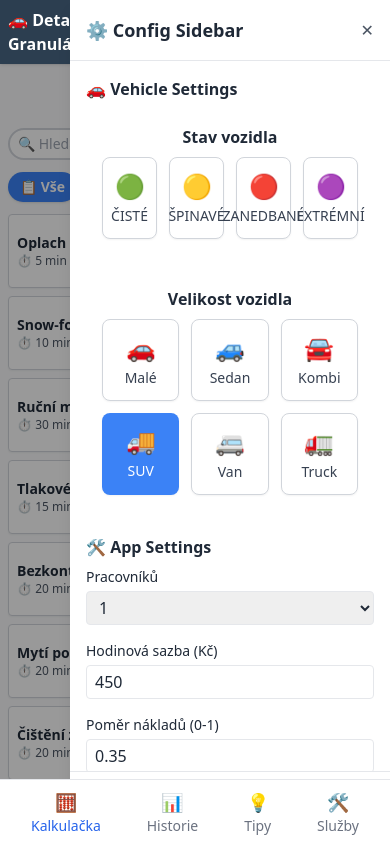
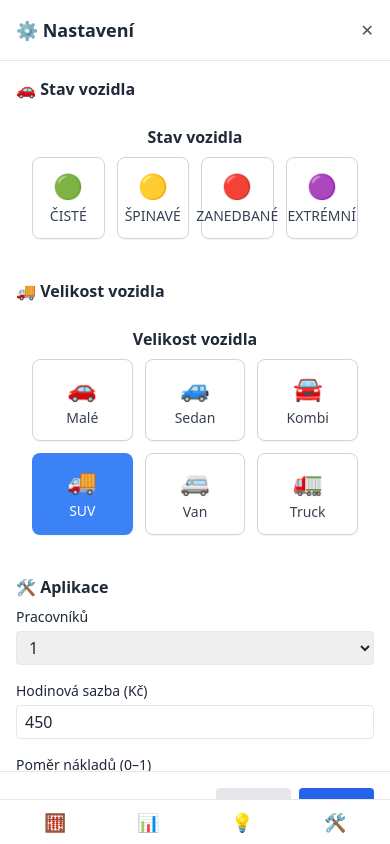
Before and after one commit to Rowunk/auto-detail, a React (Vite) app: page / in a window 390 px wide. Both pictures are taken after a click on the button "⚙️". Built offline with nearby package versions, Linux system fonts and the light colour scheme.

Commit message:
feat: make ConfigSidebar and BottomNav responsive and accessible

```diff
--- a/src/components/BottomNav.tsx
+++ b/src/components/BottomNav.tsx
@@ -5,13 +5,7 @@ import type { BottomNavProps } from '../types/props';
 
 type TabKey = 'calc' | 'history' | 'tips' | 'services';
 
-type TabInfo = {
-  key: TabKey;
-  label: string;
-  emoji: string;
-};
-
-const tabs: TabInfo[] = [
+const tabs: { key: TabKey; label: string; emoji: string }[] = [
   { key: 'calc', label: 'Kalkulačka', emoji: '🧮' },
   { key: 'history', label: 'Historie', emoji: '📊' },
   { key: 'tips', label: 'Tipy', emoji: '💡' },
@@ -20,18 +14,25 @@ const tabs: TabInfo[] = [
 
 /**
  * Fixed bottom navigation bar with tabs for application views.
- *
- * @param {BottomNavProps} props - Component props
- * @param {TabKey} props.active - Currently selected tab key
- * @param {Function} props.onChange - Callback when tab is changed
- * @returns {React.ReactElement} Bottom navigation component
  */
-export default function BottomNav({ active, onChange }: BottomNavProps): React.ReactElement {
+export default function BottomNav({
+  active,
+  onChange
+}: BottomNavProps): React.ReactElement {
   return (
-    <nav className="fixed bottom-0 left-0 right-0 bg-white dark:bg-primary border-t border-gray-200 dark:border-gray-700 backdrop-blur p-2 flex justify-around z-50">
+    <nav
+      role="navigation"
+      aria-label="Hlavní navigace"
+      className="fixed bottom-0 left-0 right-0 bg-white dark:bg-primary
+                 border-t border-gray-200 dark:border-gray-700 backdrop-blur
+                 p-2 flex justify-around z-50"
+    >
       {tabs.map(t => (
         <button
           key={t.key}
+          role="tab"
+          aria-selected={active === t.key}
+          aria-label={t.label}
           onClick={() => onChange(t.key)}
           className={`flex flex-col items-center text-sm font-medium transition
             ${active === t.key
@@ -39,7 +40,7 @@ export default function BottomNav({ active, onChange }: BottomNavProps): React.R
               : 'text-gray-500 dark:text-gray-300'}`}
         >
           <span className="text-lg">{t.emoji}</span>
-          {t.label}
+          <span className="sr-only">{t.label}</span>
         </button>
       ))}
     </nav>
--- a/src/components/ConfigSidebar.tsx
+++ b/src/components/ConfigSidebar.tsx
@@ -1,18 +1,10 @@
 // src/components/ConfigSidebar.tsx
 import React, { useState, useEffect, useContext } from 'react';
+import PropTypes from 'prop-types';
 import { ConfigContext } from '../contexts/ConfigContext';
 import ConditionSelector from './ConditionSelector';
 import VehicleSizeSelector from './VehicleSizeSelector';
-import type { VehicleCondition } from '../types';
-
-interface ConfigSidebarProps {
-    open: boolean;
-    onClose: () => void;
-    /** Current selected condition */
-    condition: VehicleCondition | null;
-    /** Callback to update condition */
-    onConditionChange: (cond: VehicleCondition) => void;
-}
+import type { ConfigSidebarProps } from '../types/props';
 
 export default function ConfigSidebar({
     open,
@@ -22,9 +14,9 @@ export default function ConfigSidebar({
 }: ConfigSidebarProps): React.ReactElement | null {
     const { config, setConfig } = useContext(ConfigContext);
     const [localConfig, setLocalConfig] = useState(config);
-    const [localCondition, setLocalCondition] = useState<VehicleCondition | null>(condition);
+    const [localCondition, setLocalCondition] = useState(condition);
 
-    // Sync local state when opened
+    // Sync local state when sidebar opens
     useEffect(() => {
         if (open) {
             setLocalConfig(config);
@@ -32,11 +24,21 @@ export default function ConfigSidebar({
         }
     }, [open, config, condition]);
 
+    // Close on Escape
+    useEffect(() => {
+        if (!open) return;
+        const handleKey = (e: KeyboardEvent) => {
+            if (e.key === 'Escape') onClose();
+        };
+        window.addEventListener('keydown', handleKey);
+        return () => window.removeEventListener('keydown', handleKey);
+    }, [open, onClose]);
+
     if (!open) return null;
 
     const save = (): void => {
         setConfig(localConfig);
-        if (localCondition) onConditionChange(localCondition);
+        if (localCondition !== null) onConditionChange(localCondition);
         onClose();
     };
 
@@ -50,44 +52,56 @@ export default function ConfigSidebar({
             <div
                 className="fixed inset-0 bg-black/40 z-40"
                 onClick={cancel}
+                aria-hidden="true"
             />
 
             {/* Sidebar */}
-            <aside className="fixed top-0 right-0 bottom-0 w-80 bg-white dark:bg-gray-800 shadow-lg z-50 flex flex-col">
+            <aside
+                role="dialog"
+                aria-modal="true"
+                aria-labelledby="config-sidebar-title"
+                className="fixed top-0 right-0 bottom-0 w-full sm:w-80 bg-white dark:bg-gray-800 shadow-lg z-50 flex flex-col"
+            >
                 <header className="flex items-center justify-between p-4 border-b dark:border-gray-700">
-                    <h2 className="text-lg font-semibold">⚙️ Config Sidebar</h2>
-                    <button onClick={cancel} className="text-gray-600 hover:text-gray-900">✕</button>
+                    <h2 id="config-sidebar-title" className="text-lg font-semibold">
+                        ⚙️ Nastavení
+                    </h2>
+                    <button
+                        onClick={cancel}
+                        autoFocus
+                        className="text-gray-600 hover:text-gray-900"
+                        aria-label="Zavřít nastavení"
+                    >
+                        ✕
+                    </button>
                 </header>
 
                 <div className="flex-1 overflow-y-auto p-4 space-y-6">
                     {/* Vehicle Settings */}
                     <section>
-                        <h3 className="font-semibold mb-2">🚗 Vehicle Settings</h3>
-                        <div className="mb-4">
+                        <h3 className="font-semibold mb-2">🚗 Stav vozidla</h3>
                         <ConditionSelector
                             current={localCondition}
-                                onSelect={c => setLocalCondition(c)}
+                            onSelect={setLocalCondition}
                         />
-                        </div>
-                        <div>
+                    </section>
+
+                    <section>
+                        <h3 className="font-semibold mb-2">🚚 Velikost vozidla</h3>
                         <VehicleSizeSelector
                             current={localConfig.vehicleSize}
                             onSelect={size =>
                                 setLocalConfig(cfg => ({ ...cfg, vehicleSize: size }))
                             }
                         />
-                        </div>
                     </section>
 
                     {/* App Settings */}
                     <section>
-                        <h3 className="font-semibold mb-2">🛠️ App Settings</h3>
+                        <h3 className="font-semibold mb-2">🛠️ Aplikace</h3>
 
-                        {/* Workers */}
                         <div className="mb-4">
-                            <label className="block text-sm font-medium mb-1">
-                                Pracovníků
-                            </label>
+                            <label className="block text-sm font-medium mb-1">Pracovníků</label>
                             <select
                                 value={localConfig.workers}
                                 onChange={e =>
@@ -96,12 +110,13 @@ export default function ConfigSidebar({
                                 className="w-full border rounded px-2 py-1"
                             >
                                 {[1, 2, 3, 4, 5, 6].map(n => (
-                                    <option key={n} value={n}>{n}</option>
+                                    <option key={n} value={n}>
+                                        {n}
+                                    </option>
                                 ))}
                             </select>
                         </div>
 
-                        {/* Hourly Rate */}
                         <div className="mb-4">
                             <label className="block text-sm font-medium mb-1">
                                 Hodinová sazba (Kč)
@@ -111,16 +126,18 @@ export default function ConfigSidebar({
                                 min={0}
                                 value={localConfig.hourlyRate}
                                 onChange={e =>
-                                    setLocalConfig(cfg => ({ ...cfg, hourlyRate: Number(e.target.value) }))
+                                    setLocalConfig(cfg => ({
+                                        ...cfg,
+                                        hourlyRate: Number(e.target.value)
+                                    }))
                                 }
                                 className="w-full border rounded px-2 py-1"
                             />
                         </div>
 
-                        {/* Cost Ratio */}
                         <div>
                             <label className="block text-sm font-medium mb-1">
-                                Poměr nákladů (0-1)
+                                Poměr nákladů (0–1)
                             </label>
                             <input
                                 type="number"
@@ -129,7 +146,10 @@ export default function ConfigSidebar({
                                 step={0.05}
                                 value={localConfig.costRatio}
                                 onChange={e =>
-                                    setLocalConfig(cfg => ({ ...cfg, costRatio: Number(e.target.value) }))
+                                    setLocalConfig(cfg => ({
+                                        ...cfg,
+                                        costRatio: Number(e.target.value)
+                                    }))
                                 }
                                 className="w-full border rounded px-2 py-1"
                             />
@@ -156,3 +176,10 @@ export default function ConfigSidebar({
         </>
     );
 }
+
+ConfigSidebar.propTypes = {
+    open: PropTypes.bool.isRequired,
+    onClose: PropTypes.func.isRequired,
+    condition: PropTypes.oneOf(['excellent', 'dirty', 'neglected', 'extreme', null]),
+    onConditionChange: PropTypes.func.isRequired
+};
```
Lines whose indentation alone changed are shown as unchanged.
